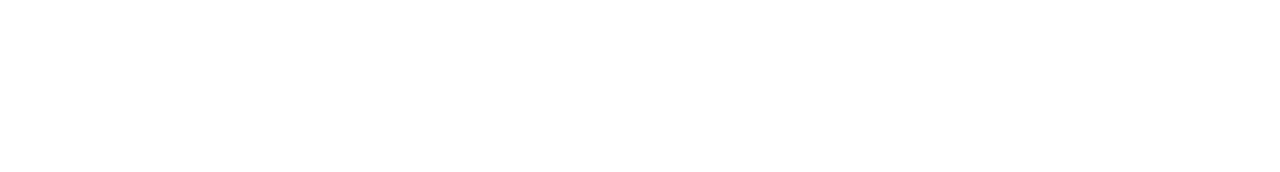
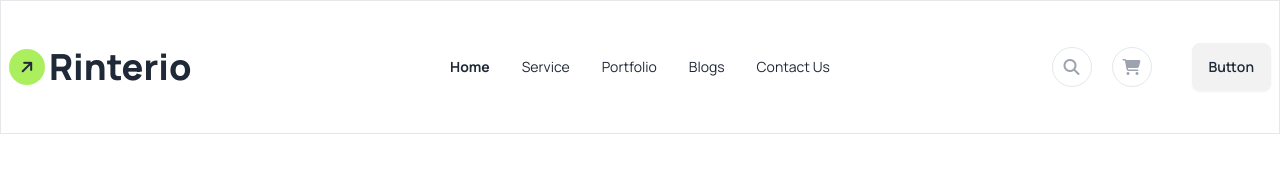
Before and after one commit to ebny-buniad/hose-developer-company, a plain HTML site: page index.html in a window 1280 px wide. Drawn offline with nearby package versions, Linux system fonts and the light colour scheme.

Commit message:
added navbar

```diff
--- a/index.html
+++ b/index.html
@@ -1,11 +1,88 @@
 <!DOCTYPE html>
 <html lang="en">
+
 <head>
     <meta charset="UTF-8">
     <meta name="viewport" content="width=device-width, initial-scale=1.0">
-    <title> </title>
+    <title>Rinterio</title>
+    <!-- CSS Framework CDN -->
+    <link href="https://cdn.jsdelivr.net/npm/daisyui@4.12.23/dist/full.min.css" rel="stylesheet" type="text/css" />
+    <script src="https://cdn.tailwindcss.com"></script>
+    <!-- Google Fonts -->
+    <link rel="preconnect" href="https://fonts.googleapis.com">
+    <link rel="preconnect" href="https://fonts.gstatic.com" crossorigin>
+    <link href="https://fonts.googleapis.com/css2?family=Manrope:wght@200..800&display=swap" rel="stylesheet">
+    <!-- Fontawesome -->
+    <link rel="stylesheet" href="https://cdnjs.cloudflare.com/ajax/libs/font-awesome/6.7.2/css/all.min.css"
+        integrity="sha512-Evv84Mr4kqVGRNSgIGL/F/aIDqQb7xQ2vcrdIwxfjThSH8CSR7PBEakCr51Ck+w+/U6swU2Im1vVX0SVk9ABhg=="
+        crossorigin="anonymous" referrerpolicy="no-referrer" />
+    <script>
+        tailwind.config = {
+            theme: {
+                extend: {
+                    colors: {
+                        clifford: '#da373d',
+                        'primary-color': '#ABEF5F',
+                        'secondary-color': '#d6f7b0'
+                    },
+                    fontFamily: {
+                        manrope: ["Manrope", "serif"]
+                    }
+                }
+            }
+        }
+    </script>
 </head>
-<body>
 
+<body class="font-manrope">
+    <header>
+        <div class="navbar bg-base-100 max-w-screen-xl mx-auto border py-10">
+            <div class="navbar-start">
+                <span class="h-9 w-9 bg-primary-color flex items-center justify-center rounded-full"><i
+                        class="fa-solid fa-arrow-right -rotate-45"></i></span>
+                <a class="text-4xl font-extrabold ml-1" href="#">Rinterio</a>
+            </div>
+            <div class="navbar-center hidden lg:flex">
+                <ul class="menu menu-horizontal px-1">
+                    <li><a class="font-bold">Home</a></li>
+                    <li><a>Service</a></li>
+                    <li><a>Portfolio</a></li>
+                    <li><a>Blogs</a></li>
+                    <li><a>Contact Us</a></li>
+                </ul>
+            </div>
+            <div class="navbar-end">
+                <div class="h-10 w-10 border flex justify-center items-center rounded-full me-5"><a href=""><i
+                    class="fa-solid fa-magnifying-glass text-gray-400"></i></a></div>
+                <div class="h-10 w-10 border flex justify-center items-center rounded-full me-10"><a href=""><i
+                    class="fa-solid fa-cart-shopping text-gray-400"></i></a></div>
+                <a class="btn">Button</a>
+                <div class="dropdown dropdown-end">
+                    <div tabindex="0" role="button" class="btn btn-ghost lg:hidden">
+                        <svg xmlns="http://www.w3.org/2000/svg" class="h-5 w-5" fill="none" viewBox="0 0 24 24"
+                            stroke="currentColor">
+                            <path stroke-linecap="round" stroke-linejoin="round" stroke-width="2"
+                                d="M4 6h16M4 12h8m-8 6h16" />
+                        </svg>
+                    </div>
+                    <ul tabindex="0"
+                        class="menu menu-sm dropdown-content bg-base-100 rounded-box z-[1] mt-3 w-52 p-2 shadow">
+                        <li><a>Home</a></li>
+                        <li><a>Service</a></li>
+                        <li><a>Portfolio</a></li>
+                        <li><a>Blogs</a></li>
+                        <li><a>Contact Us</a></li>
+                    </ul>
+                </div>
+            </div>
+        </div>
+    </header>
+    <main>
+
+    </main>
+    <footer>
+
+    </footer>
 </body>
+
 </html>
--- /dev/null
+++ b/tailwind.config.js
@@ -0,0 +1,8 @@
+/** @type {import('tailwindcss').Config} */
+module.exports = {
+    content: ["./src/**/*.{html,js}"],
+    theme: {
+        extend: {},
+    },
+    plugins: [],
+}
```
